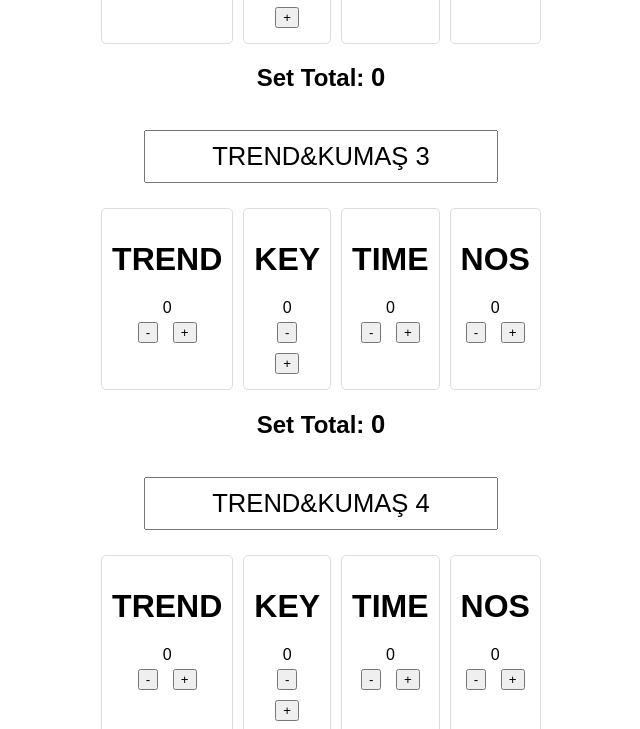
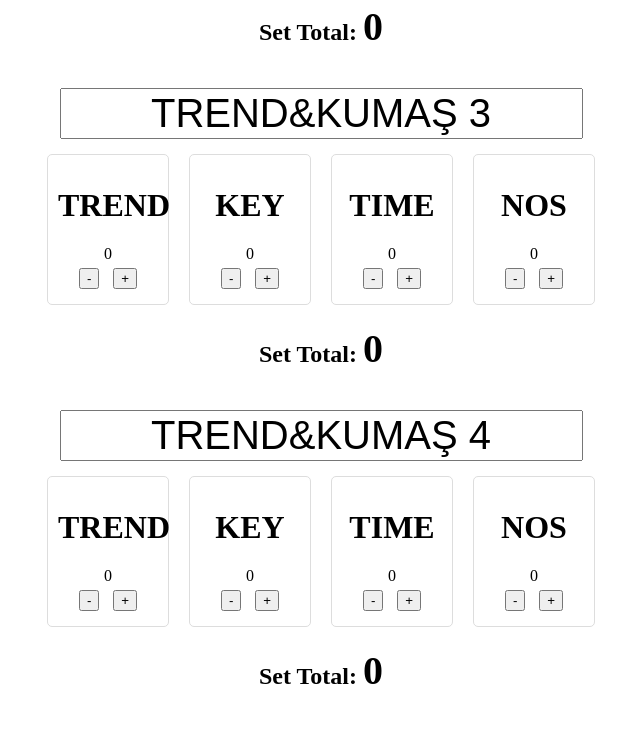
Before and after one commit to Turkmen1Mehmet/countertool, a plain HTML site: page index.html in a window 1280 px wide. Shown: the part 563-1292 px from the top of the page, without its empty margins (319-959 px from the left). Drawn offline with Linux system fonts and the light colour scheme.

Commit message:
Update index.html

```diff
--- a/index.html
+++ b/index.html
@@ -4,65 +4,32 @@
 <meta charset="UTF-8">
 <title>Dynamic Trend Counters with Individual Totals</title>
 <style>
-    body {
-      margin: 0;
-      padding: 0;
-      box-sizing: border-box;
-      display: flex;
-      flex-direction: column;
-      align-items: center;
-      justify-content: center;
-      min-height: 100vh;
-      font-family: Arial, sans-serif;
+    .input-number {
+      font-size: 40px;
+      text-align: center;
     }
-
-    .input-number {
-      font-size: 2vw;
-      text-align: center;
-      width: 80%;
-      max-width: 400px;
-      padding: 10px;
-      margin-bottom: 10px;
-      box-sizing: border-box;
-    }
-
     .mounter-container {
       display: flex;
-      flex-direction: column;
-      gap: 10px;
+      gap: 20px;
       margin-top: 15px;
       justify-content: center;
-      width: 90%;
-      max-width: 500px;
     }
-
-    @media (min-width: 768px) {
-      .mounter-container {
-        flex-direction: row;
-      }
-    }
-
     .mounter {
       border: 1px solid #ddd;
       padding: 10px;
       border-radius: 5px;
       text-align: center;
-      width: 100%;
-      max-width: 120px;
-      flex: 1;
+      width: 100px;
     }
-
     button {
       margin: 5px;
     }
-
     .total {
-      font-size: 2vw;
+      font-size: 40px;
       text-align: center;
     }
-
     #overall-total {
-      font-size: 6vw;
+      font-size: 80px;
       text-align: center;
     }
 </style>
```
Lines whose indentation alone changed are shown as unchanged.
